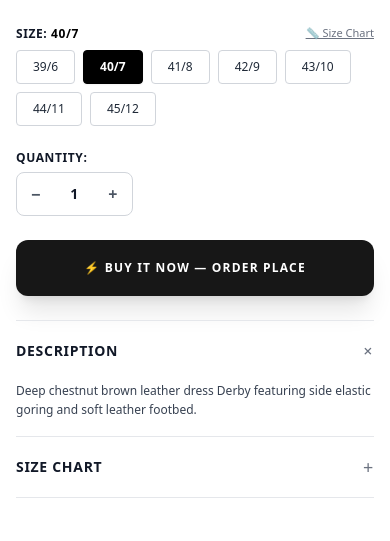
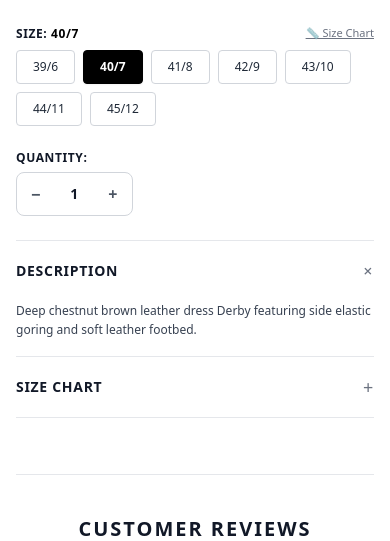
Before and after one commit to zakach-afk/shoe_store, a Django app: page /product/solo-formal-deep-chestnut-gored-derby/ in a window 390 px wide. Shown: the part 1006-1547 px from the top of the page. Run offline with Django 5.2, Linux system fonts and the light colour scheme; data comes from the database, SQL or seed files in the repository; data that the repository does not hold is empty; some libraries are stand-ins or nearby versions.

Commit message:
Fix JS syntax error in submitDetailPageReview and remove redundant Buy It Now button above Description

```diff
--- a/templates/products/product_detail.html
+++ b/templates/products/product_detail.html
@@ -113,12 +113,6 @@
                         </div>
                     </div>
 
-                    <!-- Main Action Row -->
-                    <div class="my-6">
-                        <button type="button" onclick="submitDetailBuyNow('{{ product.name|escapejs }}', '{{ product.active_price }}', '{% if product.main_image %}{{ product.main_image.image.url }}{% endif %}')" class="w-full h-14 bg-neutral-900 hover:bg-black text-white font-extrabold text-xs md:text-sm uppercase tracking-widest rounded-xl transition shadow-xl flex items-center justify-center space-x-2 cursor-pointer active:scale-95">
-                            <span>⚡ BUY IT NOW — ORDER PLACE</span>
-                        </button>
-                    </div>
                 </div>
 
                 <!-- Collapsible Accordion 1: Description -->
@@ -502,6 +496,8 @@
                 alert(data.error || 'Failed to submit review.');
             }
         });
+    }
+
     function formatDescriptionHeaders() {
         const descDiv = document.getElementById('formattedDescText');
         if (descDiv) {
```
